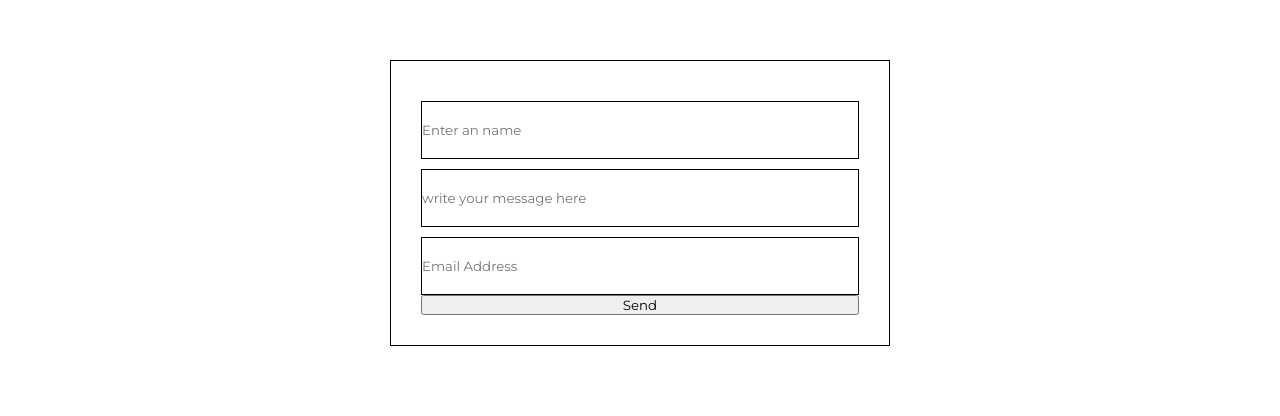
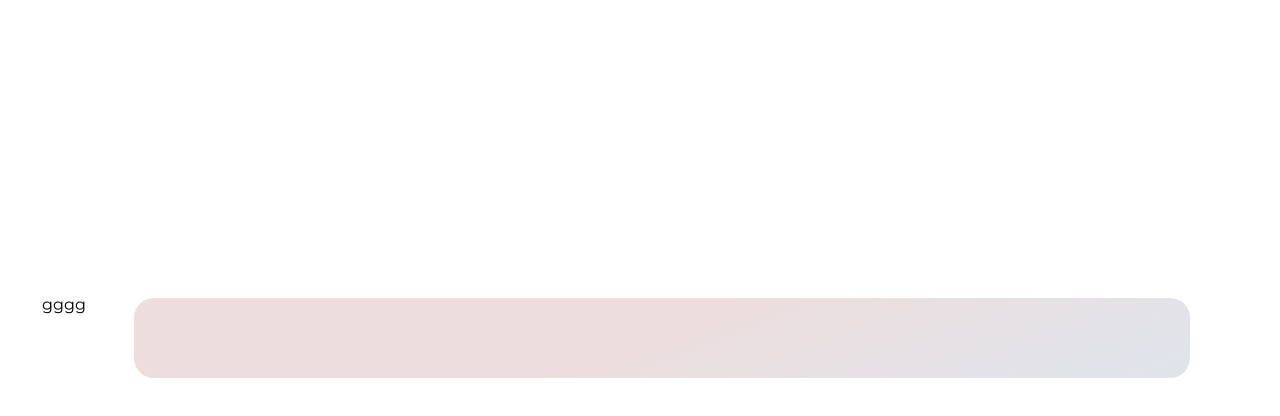
Before and after one commit to Slavi-Svec/react-components, a React (Create React App) app: page / in a window 1280 px wide. Shown: the part 196-612 px from the top of the page. Built offline with nearby package versions, Linux system fonts and the light colour scheme.

Commit message:
Add cardVariant component

```diff
--- a/src/App.js
+++ b/src/App.js
@@ -1,13 +1,9 @@
 import React from 'react'
 import './App.scss'
-import Form from './Components/Form/Form'
+import CardVariant from './Components/CardVariant/CardVariant'
 
 function App() {
-  return (
-    <div className="App">
-      <Form />
-    </div>
-  )
+  return <CardVariant className="card__variant" />
 }
 
 export default App
--- /dev/null
+++ b/src/Components/CardVariant/CardVariant.jsx
@@ -0,0 +1,17 @@
+import React from 'react'
+import './styles.scss'
+
+const CardVariant = ({ className }) => (
+  <>
+    <section className="card">
+      <section className="card__project-card-body">
+        gggg
+        <section className="card__project-card">
+          <div className={className}></div>
+        </section>
+      </section>
+    </section>
+  </>
+)
+
+export default CardVariant
--- /dev/null
+++ b/src/Components/CardVariant/styles.scss
@@ -0,0 +1,51 @@
+.card {
+  &__primary {
+    background-color: pink;
+    border: 2px solid red;
+  }
+  &__secondary {
+    background-color: blue;
+  }
+
+  &__variant {
+    background-color: pink;
+    // height: 200px;
+    // width: 200px;
+    background: linear-gradient(
+        338.83deg,
+        #dde5ed -3.41%,
+        rgba(255, 196, 255, 0) 52.31%
+      ),
+      #eddddd;
+    flex: 0 0 90%;
+    margin-top: 5%;
+    border-radius: 20px;
+    position: relative;
+    display: block;
+    transition: all 0.4s ease-in-out;
+    padding: 1em 3em 4em;
+  }
+
+  &__project-card-body {
+    display: flex;
+    align-items: center;
+    justify-content: center;
+    text-align: center;
+    height: 1000px;
+  }
+
+  &__project-card {
+    font-family: -apple-system, BlinkMacSystemFont, 'Segoe UI', 'Roboto',
+      'Oxygen', 'Ubuntu', 'Cantarell', 'Fira Sans', 'Droid Sans',
+      'Helvetica Neue', sans-serif;
+    padding: 80px;
+
+    flex: 0 0 90%;
+    margin-top: 5%;
+    border-radius: 20px;
+    position: relative;
+    display: block;
+    transition: all 0.4s ease-in-out;
+    padding: 1em 3em 4em;
+  }
+}
```
Also changed, not shown: src/Components/Presidents/MessageSender.jsx (+8 -5 lines).
